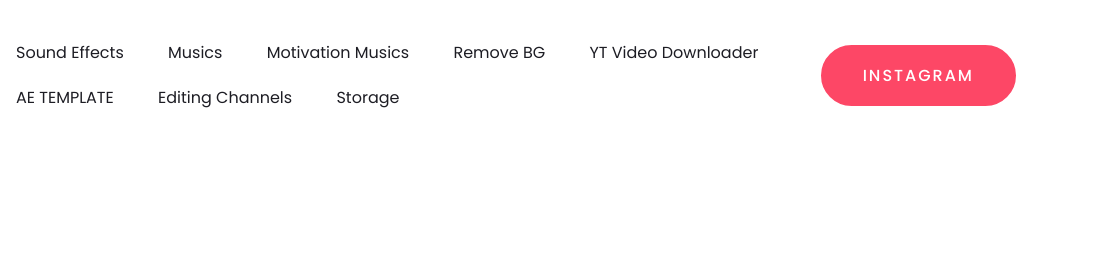
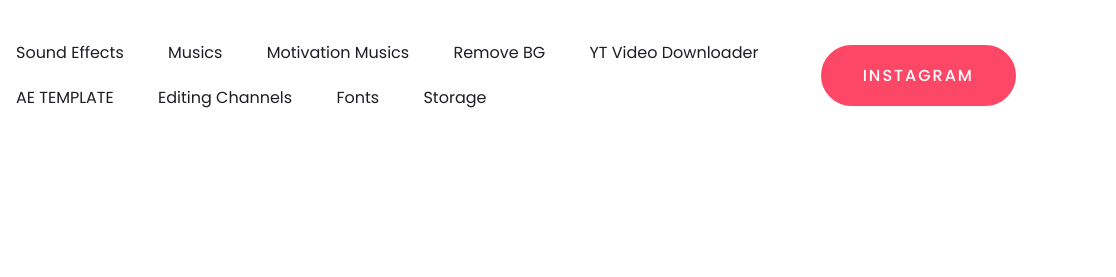
Before and after one commit to SourajKrishna/EDITORSHEAVEN, a plain HTML site: page index.html in a window 1280 px wide. Shown: the top 277 px of the page, 164-1280 px from the left. Drawn offline with Linux system fonts and the light colour scheme.

Commit message:
Update index.html

```diff
--- a/index.html
+++ b/index.html
@@ -18,6 +18,7 @@
           <li><a href="https://www.y2mate.com/en561">YT Video Downloader</a></li>
           <li><a href="https://www.enzeefx.com">AE TEMPLATE</a></li>
           <li><a href="editingchannels.html">Editing Channels</a></li>
+          <li><a href="https://www.dafont.com">Fonts</a></li>
           <li><a href="https://drive.google.com/drive/u/0/folders/1HuEN2lKfvckdl639EEkzzeu1Ie4FvD0e">Storage </a></li>
         </ul>
         <a href="https://www.instagram.com/soura_jkrishna/" class="btn">Instagram</a>
```
